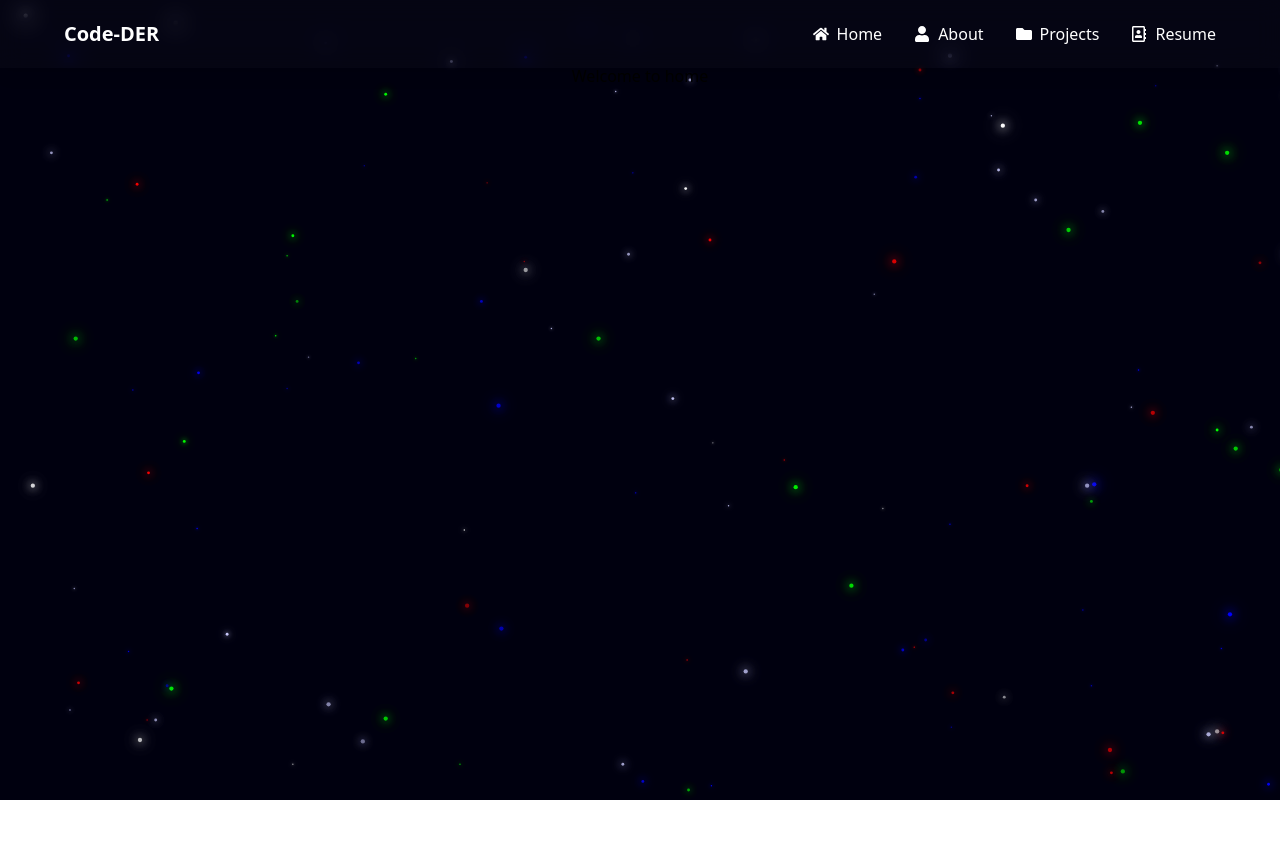
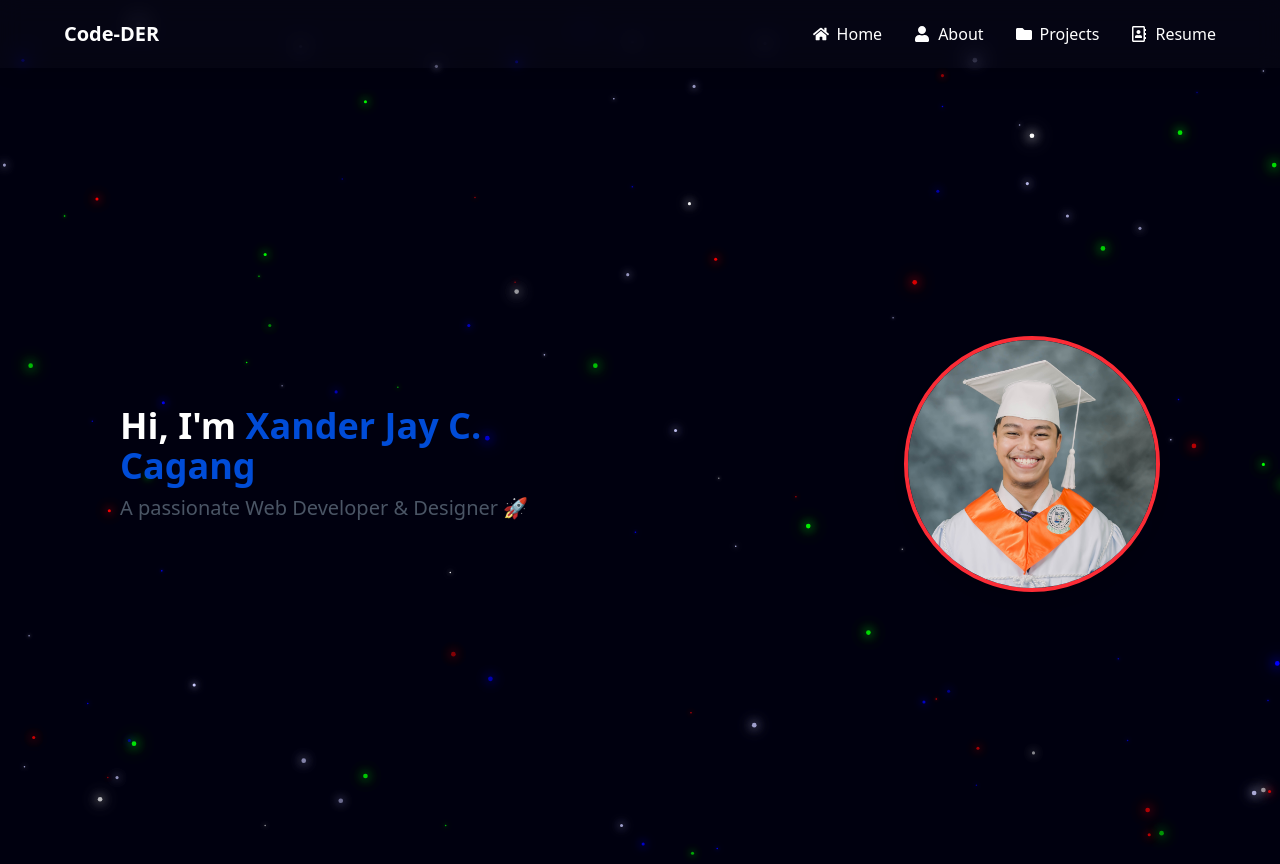
Before and after one commit to Code-DER/Xander-Jay-Cagang-Portfolio, a React (Vite) app in the folder my-portfolio/: page / in a window 1280 px wide. Before the commit the page ends 800 px from the top, so only its background shows below. Built offline with nearby package versions, Linux system fonts and the light colour scheme.

Commit message:
feat: arranged hero section in home page

```diff
--- a/my-portfolio/src/components/Home.jsx
+++ b/my-portfolio/src/components/Home.jsx
@@ -1,3 +1,61 @@
+import { motion } from "framer-motion";
+import { portfolioData } from "../data/portfolioData";
+import { FaGithub, FaFacebook, FaInstagram } from "react-icons/fa";
+
 export default function Home() {
-    return <h1>Welcome to home</h1>;
+    return (
+        <div className="min-h-screen flex flex-col md:flex-row items-center justify-center px-30 text-white">
+            {/* Hero */}
+            <motion.section
+                className="flex-1 flex flex-col md:flex-row items-center justify-center md:justify-between text-center md:text-left gap-8"
+                initial={{ opacity: 0, x: -50 }}
+                animate={{ opacity: 1, x: 0 }}
+                transition={{ duration: 0.8 }}
+            >
+                {/* Text Area */}
+                <div className="flex-1">
+                    <h1 className="text-3xl md:text-4xl font-extrabold">
+                        Hi, I'm{" "}
+                        <span className="bg-clip-text text-[#004CD7]">
+                            {portfolioData.name}
+                        </span>
+                    </h1>
+                    <motion.h2
+                        className="mt-2 text-lg md:text-xl text-gray-600"
+                        initial={{ opacity: 0, y: 20 }}
+                        animate={{ opacity: 1, y: 0 }}
+                        transition={{ delay: 0.4, duration: 0.8 }}
+                    >
+                        A passionate Web Developer & Designer 🚀
+                    </motion.h2>
+                </div>
+
+                {/* Image Area */}
+                <motion.div
+                    className="flex-1 flex justify-center md:justify-end"
+                    initial={{ opacity: 0, scale: 0.8 }}
+                    animate={{ opacity: 1, scale: 1 }}
+                    transition={{ duration: 0.8, delay: 0.6 }}
+                >
+                    <motion.img
+                    src={portfolioData.image}
+                    alt={portfolioData.name}
+                    className="w-64 h-64 object-cover rounded-full border-4 border-red-500 shadow-lg"
+                    whileHover={{ scale: 1.05 }}
+                    transition={{ type: "spring", stiffness: 300 }}
+                    />
+                </motion.div>
+            </motion.section>
+
+            {/* Short intro */}
+            <motion.section>
+
+            </motion.section>
+
+            {/* Contacts */}
+            <motion.section>
+
+            </motion.section>
+        </div>
+    );
 }
```
